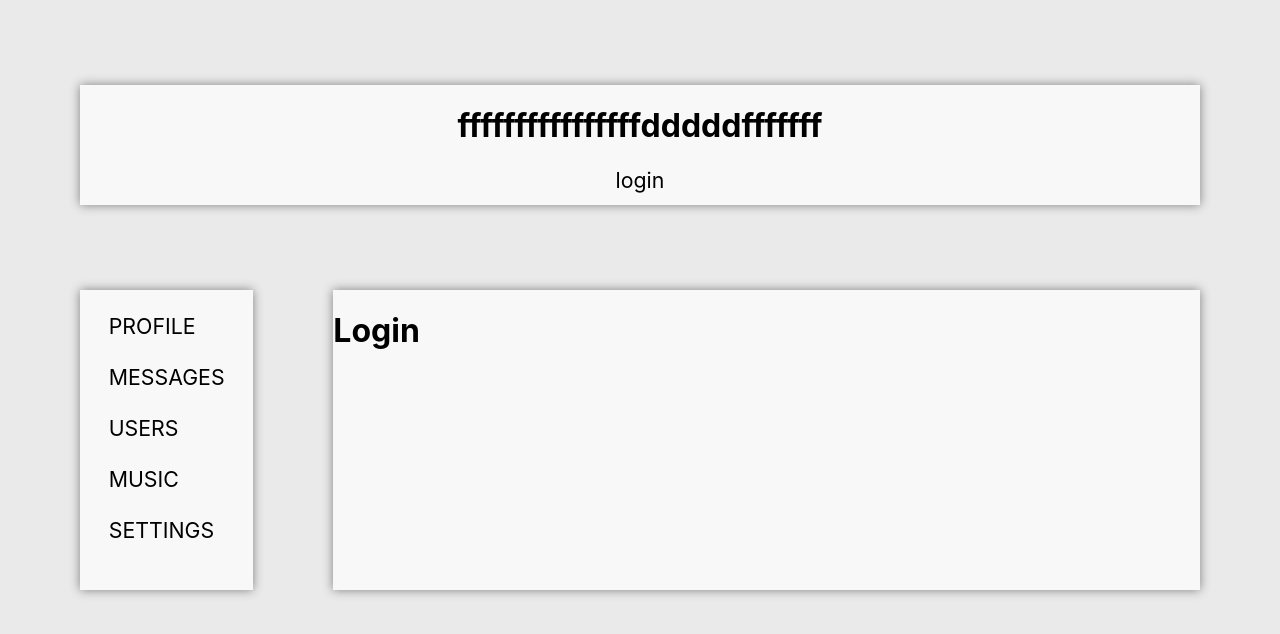
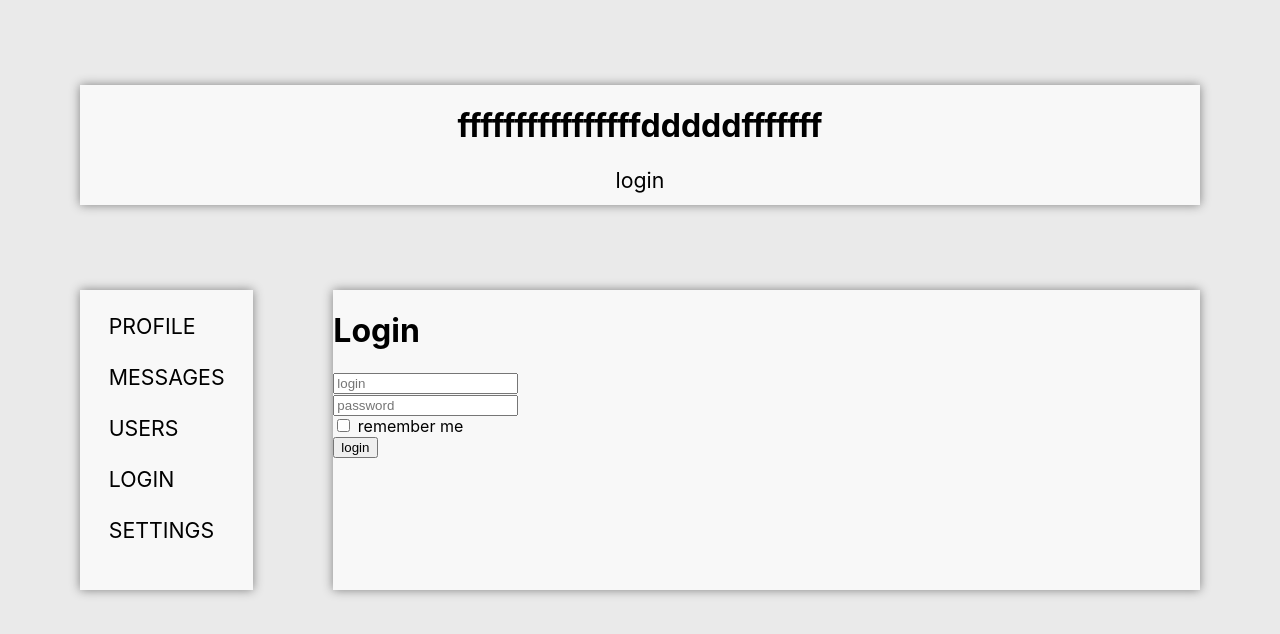
Before and after one commit to splin-shady/react-first, a React (Create React App) app: page /login in a window 1280 px wide. Shown: the top 634 px of the page. Built offline with nearby package versions, Linux system fonts and the light colour scheme; no server answers.

Commit message:
add login

```diff
--- a/package.json
+++ b/package.json
@@ -13,6 +13,7 @@
     "react-router-dom": "^5.1.2",
     "react-scripts": "3.3.0",
     "redux": "^4.0.5",
+    "redux-form": "^8.3.1",
     "redux-thunk": "^2.3.0"
   },
   "scripts": {
--- a/src/firstProject/Redux/redux-store.js
+++ b/src/firstProject/Redux/redux-store.js
@@ -5,13 +5,15 @@ import profileReduser from './reducerProfile';
 import usersReduser from './reducerUsers';
 import authReduser from './reducerAuth';
 import thunkMiddleware from 'redux-thunk';
+import {reducer as formReducer} from 'redux-form';
 
 
 let reducers = combineReducers({
     dialogs: dialogsReducer,
     profile: profileReduser,
     usersPage: usersReduser,
-    auth: authReduser
+    auth: authReduser,
+    form: formReducer
 })
 
 let store = createStore(reducers, applyMiddleware(thunkMiddleware));
--- a/src/firstProject/login/Login.jsx
+++ b/src/firstProject/login/Login.jsx
@@ -1,7 +1,38 @@
 import React from 'react'
+import {Field, reduxForm} from 'redux-form'
+
+const LoginForm = (props) => {
+    return (
+        <form onSubmit={props.handleSubmit}>
+            <div>
+                <Field component={'input'} name={'login'} placeholder={'login'}/>
+            </div>
+            <div>
+                <Field component={'input'} name={'password'} placeholder={'password'}/>
+            </div>
+            <div>
+                <Field component={'input'} name={'rememberMe'} type={'checkbox'}/> remember me
+            </div>
+            <div>
+                <button>login</button>
+            </div>
+        </form>
+    )
+}
+
+const LoginReduxForm = reduxForm({form:'login'})(LoginForm)
 
 const Login = (props) => {
-    return <h1>Login</h1>
+    const onSubmit = (formData) =>{
+        console.log(formData)
+    }
+    return (
+        <>
+            <h1>Login</h1>
+            <LoginReduxForm onSubmit={onSubmit}/>
+        </>
+    )
 }
 
+
 export default Login
--- a/src/firstProject/nav/Nav.jsx
+++ b/src/firstProject/nav/Nav.jsx
@@ -9,7 +9,7 @@ const Nav = () => {
 				<li><NavLink to='/profile'>PROFILE</NavLink></li>
 				<li><NavLink to='/dialogs'>MESSAGES</NavLink></li>
 				<li><NavLink to='/users'>USERS</NavLink></li>
-				<li><NavLink to='/profile'>MUSIC</NavLink></li>
+				<li><NavLink to='/login'>LOGIN</NavLink></li>
 				<li><NavLink to='/profile'>SETTINGS</NavLink></li>
 			</ul>
 		</nav>
--- a/src/firstProject/profile/profileInfo/ProfileStatus.jsx
+++ b/src/firstProject/profile/profileInfo/ProfileStatus.jsx
@@ -25,7 +25,18 @@ class ProfileStatus extends React.Component {
         })
     }
 
+    componentDidUpdate(prevProps, prevState) {
+        if (prevProps.status !== this.props.status){
+            this.setState({
+                status: this.props.status
+            })
+        }
+
+        console.log('componentDidUpdate')
+    }
+
     render(){
+        console.log('render')
         return (
             <>
                 {!this.state.editMode
```
Also changed, not shown: 1 other file (tests, documents, lock files or other folders).
